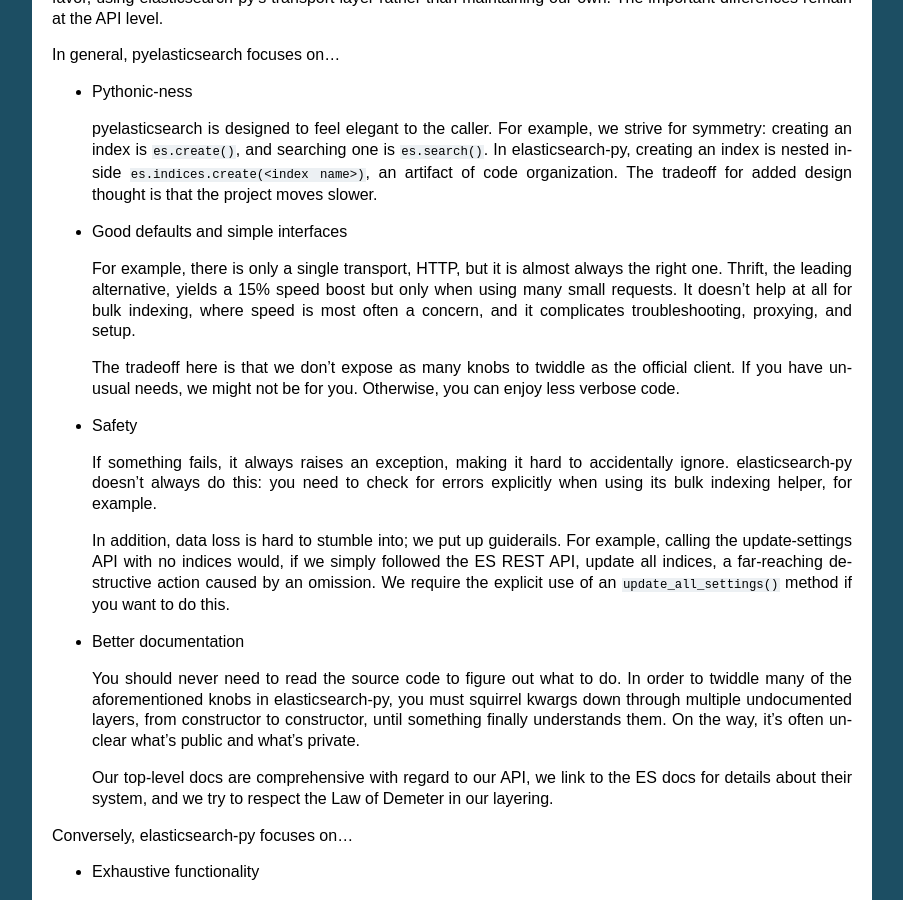
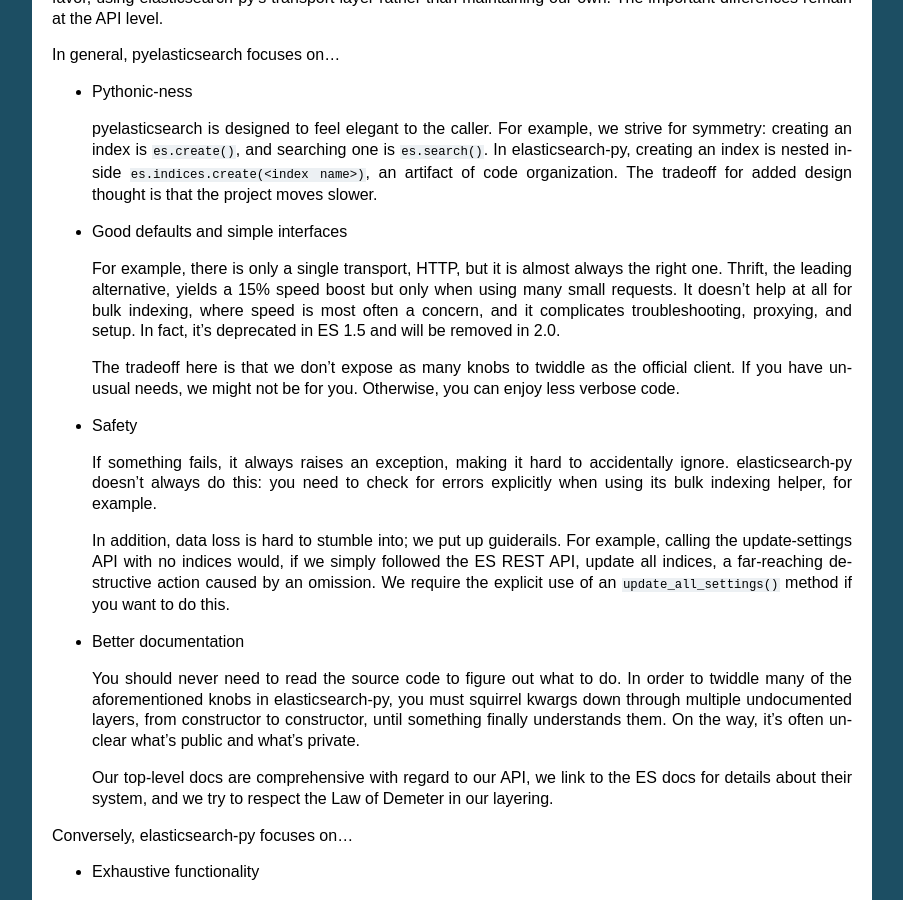
Before and after one commit to pyelasticsearch/pyelasticsearch, a Sphinx documentation site: the page built from docs/source/elasticsearch-py.rst, in a window 1280 px wide and 900 px high, scrolled down 424 px. Shown: the whole window, without its empty margins (198-1101 px from the left). Built offline with Sphinx 7.4.7, drawn with Linux system fonts in a browser that asks for light colours.

Commit message:
Thrift is deprecated as of ES 1.5.

```diff
--- a/docs/source/elasticsearch-py.rst
+++ b/docs/source/elasticsearch-py.rst
@@ -44,7 +44,8 @@
   the right one. Thrift, the leading alternative, yields a 15% speed boost but
   only when using many small requests. It doesn't help at all for bulk
   indexing, where speed is most often a concern, and it complicates
-  troubleshooting, proxying, and setup.
+  troubleshooting, proxying, and setup. In fact, it's deprecated in ES 1.5 and
+  will be removed in 2.0.
 
   The tradeoff here is that we don't expose as many knobs to twiddle as the
   official client. If you have unusual needs, we might not be for you.
```
